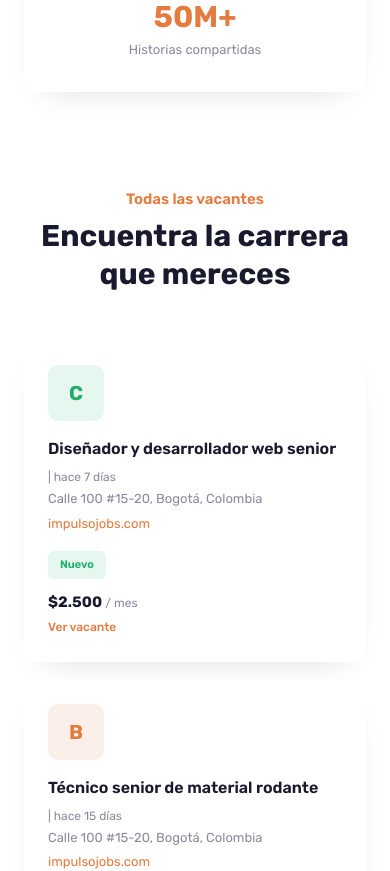
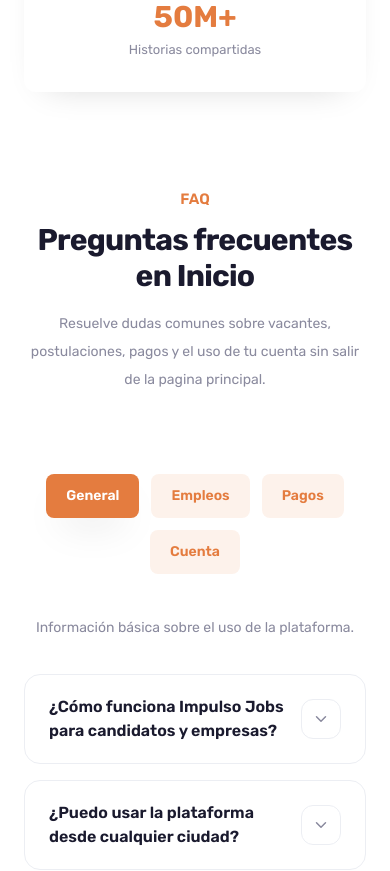
Before and after one commit to cristian-123-fox/impulso-jobs, an Angular app in the folder frontend/: page / in a window 390 px wide. Shown: the part 4780-5651 px from the top of the page. Built offline with nearby package versions, Linux system fonts and the light colour scheme.

Commit message:
feat(home): add FAQ section and accordion to home page

```diff
--- a/frontend/src/app/features/public/home/pages/home-page/home-page.ts
+++ b/frontend/src/app/features/public/home/pages/home-page/home-page.ts
@@ -1,4 +1,4 @@
-import { ChangeDetectionStrategy, Component, computed, inject } from '@angular/core';
+import { ChangeDetectionStrategy, Component, computed, inject, signal } from '@angular/core';
 import { Router } from '@angular/router';
 import { HomeFacade } from '@/features/public/home/data/home.facade';
 import { JobSearchCriteria } from '@/features/public/home/models/home.models';
@@ -10,6 +10,9 @@
 import { JobListings } from '@/features/public/home/components/job-listings/job-listings';
 import { Testimonials } from '@/features/public/home/components/testimonials/testimonials';
 import { LatestArticles } from '@/features/public/home/components/latest-articles/latest-articles';
+import { FaqAccordion } from '@/features/public/faq/components/faq-accordion/faq-accordion';
+import { FaqFacade } from '@/features/public/faq/data/faq.facade';
+import { FaqCategoryId } from '@/features/public/faq/models/faq.models';
 
 /**
  * Container (smart) de la home. Obtiene el estado del `HomeFacade` y lo
@@ -27,6 +30,7 @@
     JobListings,
     Testimonials,
     LatestArticles,
+    FaqAccordion,
   ],
   template: `
     <app-hero-search
@@ -42,6 +46,25 @@
       [companies]="facade.companies()"
       [stats]="facade.platformStats()"
     />
+    <section id="faq" class="px-6 pt-16 lg:px-[60px]">
+      <div class="mx-auto max-w-[900px] text-center">
+        <p class="text-[15px] font-semibold text-brand">FAQ</p>
+        <h2 class="mt-3 text-3xl font-bold tracking-tight text-ink-900 sm:text-4xl">
+          Preguntas frecuentes en Inicio
+        </h2>
+        <p class="mt-4 text-sm leading-7 text-muted sm:text-[15px]">
+          Resuelve dudas comunes sobre vacantes, postulaciones, pagos y el uso de tu cuenta sin salir de la pagina principal.
+        </p>
+      </div>
+    </section>
+    <app-faq-accordion
+      [tabs]="faqFacade.tabs()"
+      [activeTabId]="activeFaqTab()"
+      [items]="visibleFaqItems()"
+      [openItemId]="openFaqItemId()"
+      (tabSelected)="onFaqTabSelected($event)"
+      (itemToggled)="onFaqItemToggled($event)"
+    />
     <app-job-listings [jobs]="facade.jobs()" />
     <app-testimonials [testimonials]="facade.testimonials()" />
     <app-latest-articles [articles]="facade.articles()" />
@@ -49,10 +72,19 @@
 })
 export class HomePage {
   protected readonly facade = inject(HomeFacade);
+  protected readonly faqFacade = inject(FaqFacade);
   private readonly router = inject(Router);
+  protected readonly activeFaqTab = signal<FaqCategoryId>('general');
+  protected readonly openFaqItemId = signal<string | null>(null);
 
   protected readonly categoryOptions = computed(() =>
     this.facade.categories().map((category) => category.name),
+  );
+
+  protected readonly visibleFaqItems = computed(() =>
+    this.faqFacade
+      .items()
+      .filter((item) => item.categoryId === this.activeFaqTab()),
   );
 
   protected onSearch(criteria: JobSearchCriteria): void {
@@ -64,4 +96,13 @@
       },
     });
   }
+
+  protected onFaqTabSelected(tabId: FaqCategoryId): void {
+    this.activeFaqTab.set(tabId);
+    this.openFaqItemId.set(null);
+  }
+
+  protected onFaqItemToggled(itemId: string): void {
+    this.openFaqItemId.update((current) => (current === itemId ? null : itemId));
+  }
 }
--- a/frontend/src/app/layout/public-layout/navbar/navbar.ts
+++ b/frontend/src/app/layout/public-layout/navbar/navbar.ts
@@ -50,13 +50,14 @@
 
         <!-- Acciones (desktop) -->
         <div class="hidden items-center gap-5 lg:flex">
-          <button
+          <!-- <button
             type="button"
             class="text-body transition-colors hover:text-brand"
-            aria-label="Buscar"
+            aria-label="Cambiar idioma"
           >
-            <ij-icon name="search" [size]="18" />
-          </button>
+            <ij-icon name="globe" [size]="18" />
+            </button> -->
+            <span class="h-5 w-px bg-line font-medium ml-3">ES</span>
           <a
             routerLink="/auth/login"
             class="flex items-center gap-1.5 text-[15px] font-medium text-body transition-colors hover:text-brand"
@@ -126,10 +127,9 @@
     { label: 'Inicio', path: '/' },
     { label: 'Nosotros', path: '/nosotros' },
     { label: 'Empleos', path: '/vacantes' },
-    { label: 'Empresas', path: '/empresa' },
+    // { label: 'Empresas', path: '/empresa' },
     // { label: 'Candidatos', path: '/candidato' },
     { label: 'Planes', path: '/planes' },
-    { label: 'FAQ', path: '/faq' },
     { label: 'Contacto', path: '/contacto' },
   ];
 
```
Also changed, not shown: frontend/src/app/features/public/maintenance/components/maintenance-social-links/maintenance-social-links.ts (line endings or trailing spaces), frontend/src/app/features/public/maintenance/models/maintenance.models.ts (line endings or trailing spaces), frontend/src/app/features/public/plans/models/plans.models.ts (line endings or trailing spaces).
